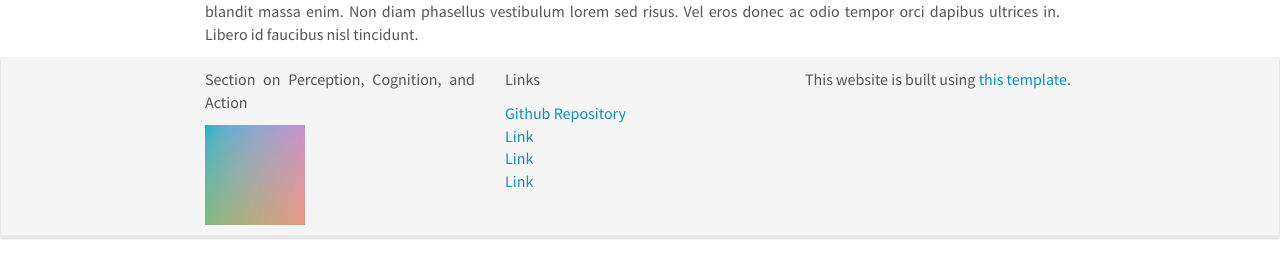
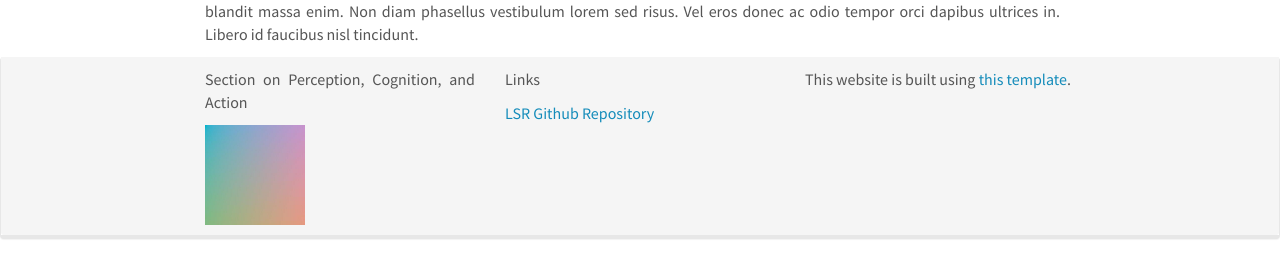
Before and after one commit to NEI-LSR/Section-on-Perception-Cognition-and-Action, a Jekyll site: the page built from _pages/home.md, in a window 1280 px wide and 1056 px high. Shown: the part 795-1053 px from the top of the window. Built offline with Jekyll 4.4.1, drawn with Linux system fonts in a browser that asks for light colours; nearby versions of some CDN libraries.

Commit message:
Update footer.html

```diff
--- a/_includes/footer.html
+++ b/_includes/footer.html
@@ -11,10 +11,12 @@
 			<div class="col-sm-4">
 				<p>Links</p>
 				<ul class="list-unstyled">
-					<li><a href="https://github.com/ericdaat/research-lab-website">Github Repository</a></li>
+					<li><a href="https://github.com/nei-lsr">LSR Github Repository</a></li>
+					<!--
 					<li><a href="">Link</a></li>
 					<li><a href="">Link</a></li>
 					<li><a href="">Link</a></li>
+					-->
 				</ul>
 			</div>
 
```
